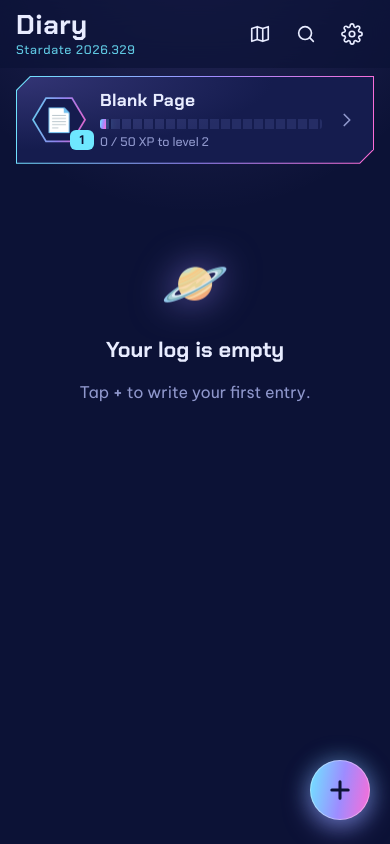
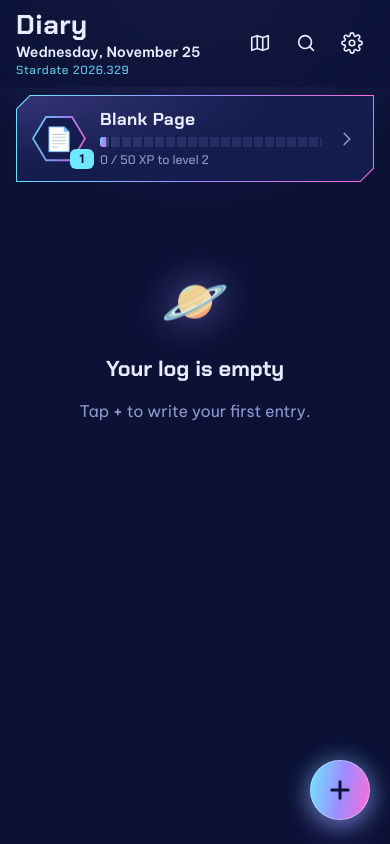
Before and after one commit to PhuongNguyen210295/DiaryApp, a plain HTML site: page index.html in a window 390 px wide. Drawn offline with Linux system fonts and the light colour scheme.

Commit message:
Show today's date in the header and browser tab
Uses the phone's language and date format, and refreshes when the app
returns to the screen and just after midnight.

Co-Authored-By: Claude Opus 5.5 <noreply@anthropic.com>
Claude-Session: https://claude.ai/code/session_01DTqQ5vMRygyKM6wZir88S9

```diff
--- a/app.js
+++ b/app.js
@@ -3,7 +3,7 @@
 // Self-repair: if the page layout and this script come from different releases
 // (a stale saved copy), clear the saved copies and reload once.
 (function checkSameRelease() {
-  const required = ['app', 'cal-map', 'level-card', 'levelup', 'editor', 'view-progress', 'stardate', 'milestones', 'lu-milestone'];
+  const required = ['app', 'cal-map', 'level-card', 'levelup', 'editor', 'view-progress', 'stardate', 'today-date', 'milestones', 'lu-milestone'];
   if (required.every(id => document.getElementById(id))) {
     try { sessionStorage.removeItem('diary.repairing'); } catch { /* ignore */ }
     return;
@@ -257,8 +257,25 @@ function stardate(d = new Date()) {
   return `${d.getFullYear()}.${String(day).padStart(3, '0')}`;
 }
 
+// Today's date in the header and the browser tab, in the phone's own language.
+function showToday() {
+  const now = new Date();
+  const el = $('#today-date');
+  el.textContent = now.toLocaleDateString(undefined, { weekday: 'long', day: 'numeric', month: 'long' });
+  el.dateTime = localStamp(now).slice(0, 10);
+  $('#stardate').textContent = `Stardate ${stardate(now)}`;
+  document.title = `Diary – ${now.toLocaleDateString(undefined, { weekday: 'short', day: 'numeric', month: 'short' })}`;
+}
+// keep it current: when the app comes back to the screen, and just after midnight
+document.addEventListener('visibilitychange', () => { if (!document.hidden) showToday(); });
+(function tickAtMidnight() {
+  const now = new Date();
+  const next = new Date(now.getFullYear(), now.getMonth(), now.getDate() + 1, 0, 0, 5);
+  setTimeout(() => { showToday(); tickAtMidnight(); }, next - now);
+})();
+
 function render() {
-  $('#stardate').textContent = `Stardate ${stardate()}`;
+  showToday();
   renderLevelCard();
   renderStats();
   renderMoodFilter();
--- a/index.html
+++ b/index.html
@@ -38,6 +38,7 @@
       <header class="topbar">
         <div class="title-block">
           <h1 class="title">Diary</h1>
+          <time id="today-date" class="today-date"></time>
           <span id="stardate" class="stardate"></span>
         </div>
         <div class="topbar-actions">
--- a/styles.css
+++ b/styles.css
@@ -96,7 +96,8 @@ svg:not(.jm) { width: 22px; height: 22px; fill: none; stroke: currentColor; stro
 }
 .title { font: 700 1.7rem/1.1 var(--display); margin: 0; letter-spacing: .02em; }
 .title-block { display: flex; flex-direction: column; }
-.stardate { font: 500 .78rem/1.2 var(--display); color: var(--cyan); letter-spacing: .06em; margin-top: 3px; opacity: .85; }
+.today-date { font: 600 .88rem/1.25 var(--sans); color: var(--text); margin-top: 4px; }
+.stardate { font: 500 .74rem/1.2 var(--display); color: var(--cyan); letter-spacing: .06em; margin-top: 1px; opacity: .85; }
 .topbar-actions { display: flex; gap: 2px; }
 .icon-btn {
   width: 44px; height: 44px; display: grid; place-items: center;
--- a/sw.js
+++ b/sw.js
@@ -1,7 +1,7 @@
 // Offline support.
 // Online: always load fresh files from the network (so every file comes from the same release),
 // and keep a copy. Offline: fall back to the saved copy.
-const CACHE = 'diary-v6';
+const CACHE = 'diary-v7';
 const ASSETS = [
   './', 'index.html', 'styles.css', 'app.js', 'db.js', 'levels.js', 'journeymap.js', 'manifest.webmanifest',
   'icons/icon.svg', 'icons/icon-192.png', 'icons/icon-512.png', 'icons/apple-touch-icon.png',
```
